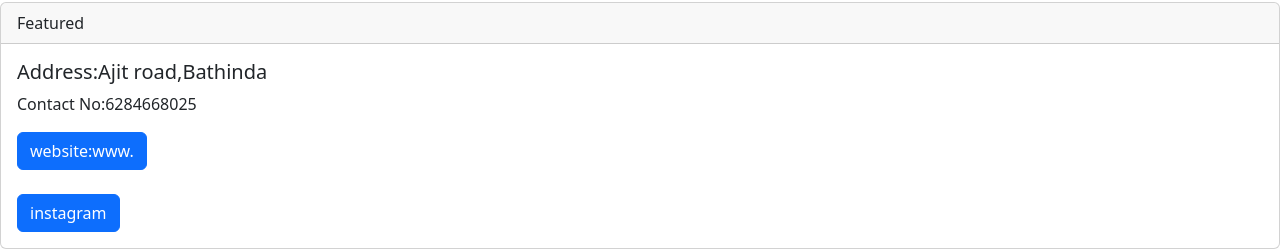
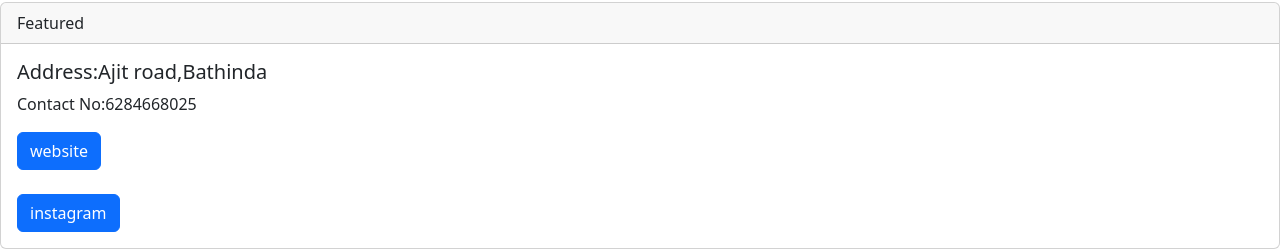
Before and after one commit to leenaworld/My-Project, a website: page public/index.html in a window 1280 px wide. Shown: the part 1834-2083 px from the top of the page. Drawn offline with nearby package versions, Linux system fonts and the light colour scheme.

Commit message:
Update index.html

```diff
--- a/public/index.html
+++ b/public/index.html
@@ -302,7 +302,7 @@
     <div class="card-body">
       <h5 class="card-title">Address:Ajit road,Bathinda</h5>
       <p class="card-text">Contact No:6284668025</p>
-      <a href="#" class="btn btn-primary">website:www.</a>
+      <a href="https://my-project-1-hak1.onrender.com/" class="btn btn-primary">website</a>
       <br><br>
       <a href="#" class="btn btn-primary">instagram</a>
     </div>
```
